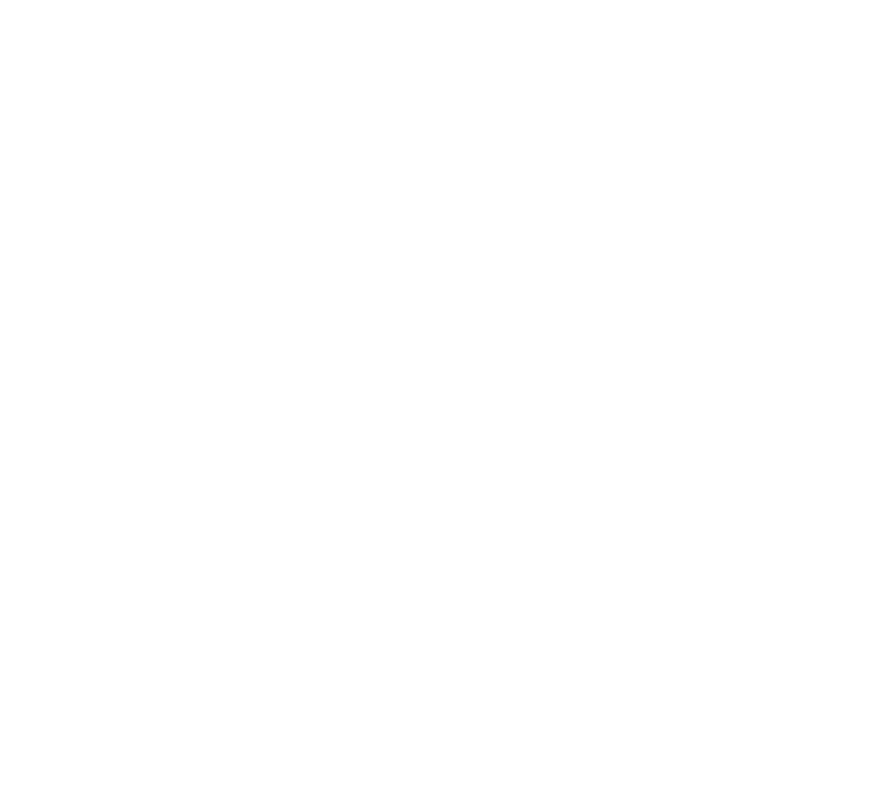
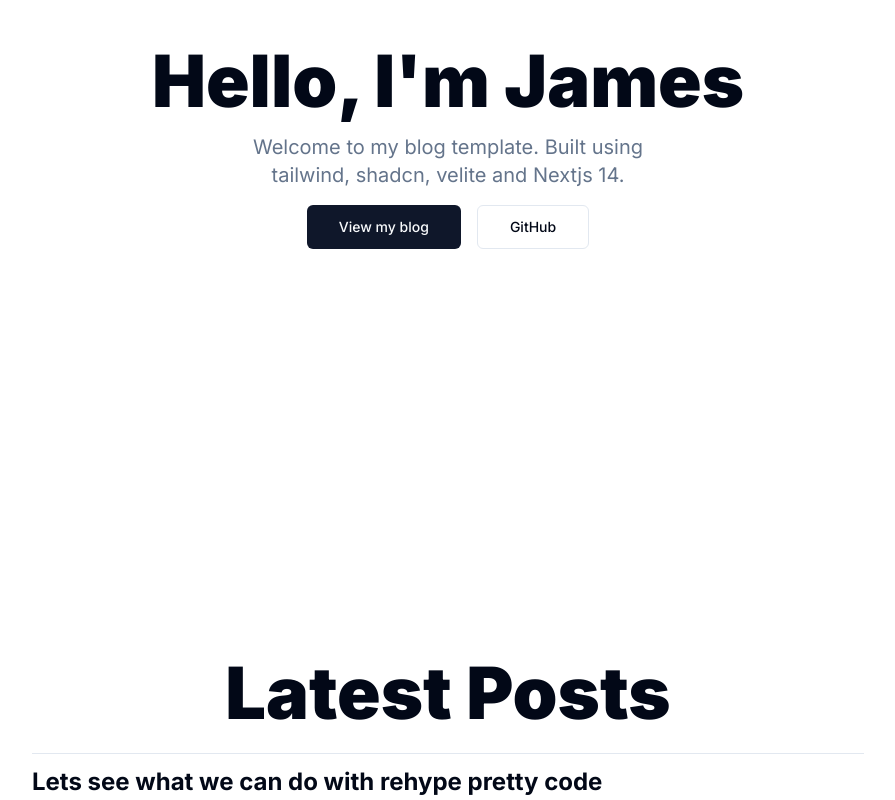
Before and after one commit to Tchrist21/portfolio-next, a Next.js app: page / in a window 1280 px wide. Shown: the part 180-980 px from the top of the page, without its empty margins (192-1087 px from the left). Before the commit the page ends 800 px from the top, so only its background shows below. Built offline with nearby package versions, Linux system fonts and the light colour scheme.

Commit message:
home page changes

```diff
--- a/app/page.tsx
+++ b/app/page.tsx
@@ -1,8 +1,61 @@
-
+import { buttonVariants } from "@/components/ui/button";
+import { siteConfig } from "@/config/site";
+import { cn, sortPosts } from "@/lib/utils";
+import { posts } from "@/velite";
+import Link from "next/link";
+import { PostItem } from "@/components/post-item";
 
 export default function Home() {
+  const latestPosts = sortPosts(posts).slice(0, 5);
   return (
-   <section>
-   </section>
+    <>
+      <section className="space-y-6 pb-8 pt-6 md:pb-12 md:mt-10 lg:py-32">
+        <div className="container flex flex-col gap-4 text-center">
+          <h1 className="text-3xl sm:text-5xl md:text-6xl lg:text-7xl font-black text-balance">
+            Hello, I&apos;m James
+          </h1>
+          <p className="max-w-[42rem] mx-auto text-muted-foreground sm:text-xl text-balance">
+            Welcome to my blog template. Built using tailwind, shadcn, velite
+            and Nextjs 14.
+          </p>
+          <div className="flex flex-col gap-4 justify-center sm:flex-row">
+            <Link
+              href="/blog"
+              className={cn(buttonVariants({ size: "lg" }), "w-full sm:w-fit")}
+            >
+              View my blog
+            </Link>
+            <Link
+              href={siteConfig.links.github}
+              target="_blank"
+              rel="noreferrer"
+              className={cn(
+                buttonVariants({ variant: "outline", size: "lg" }),
+                "w-full sm:w-fit"
+              )}
+            >
+              GitHub
+            </Link>
+          </div>
+        </div>
+      </section>
+      <section className="container max-w-4xl py-6 lg:py-10 flex flex-col space-y-6 mt-60">
+        <h2 className="text-3xl sm:text-5xl md:text-6xl lg:text-7xl font-black text-center">
+          Latest Posts
+        </h2>
+        <ul className="flex flex-col">
+          {latestPosts.map((post) => (
+            <li key={post.slug} className="first:border-t first:border-border">
+              <PostItem
+                slug={post.slug}
+                title={post.title}
+                description={post.description}
+                date={post.date}
+              />
+            </li>
+          ))}
+        </ul>
+      </section>
+    </>
   );
 }
```
